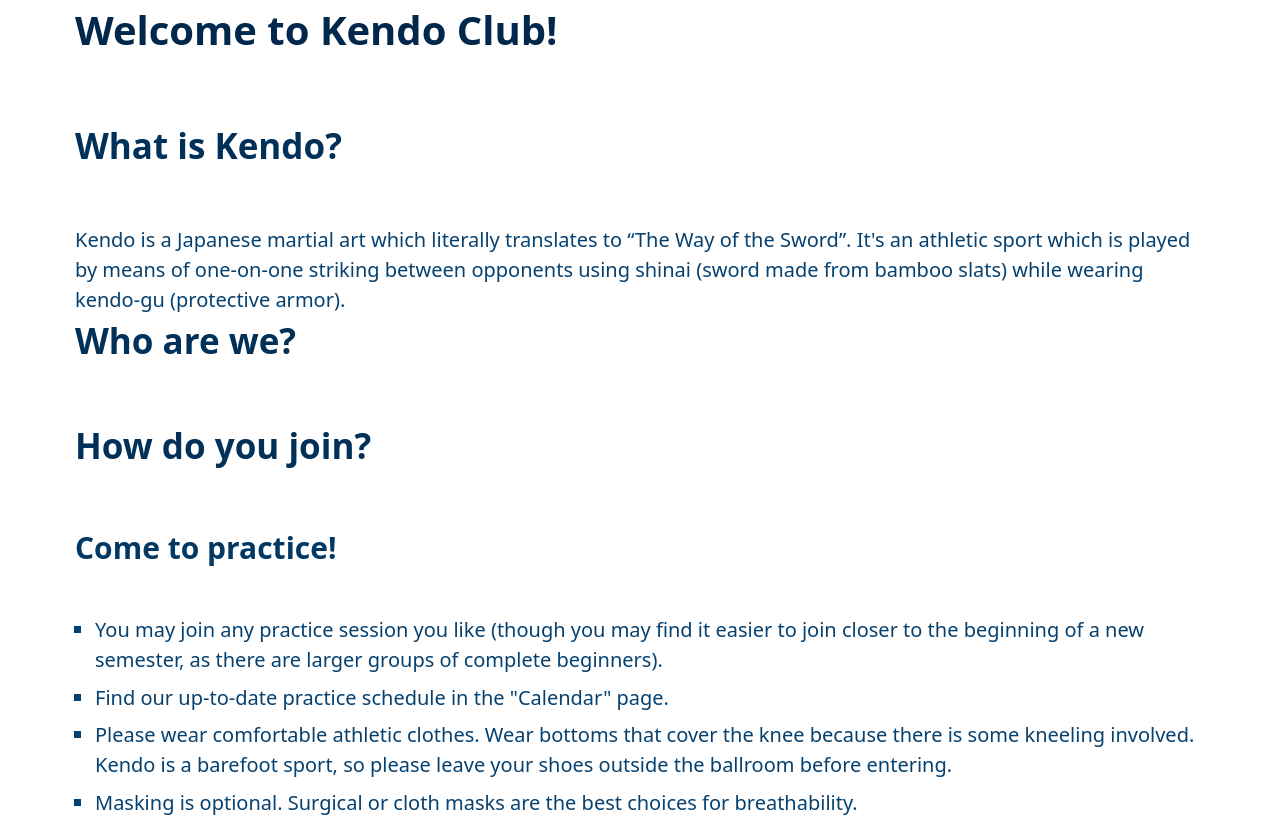
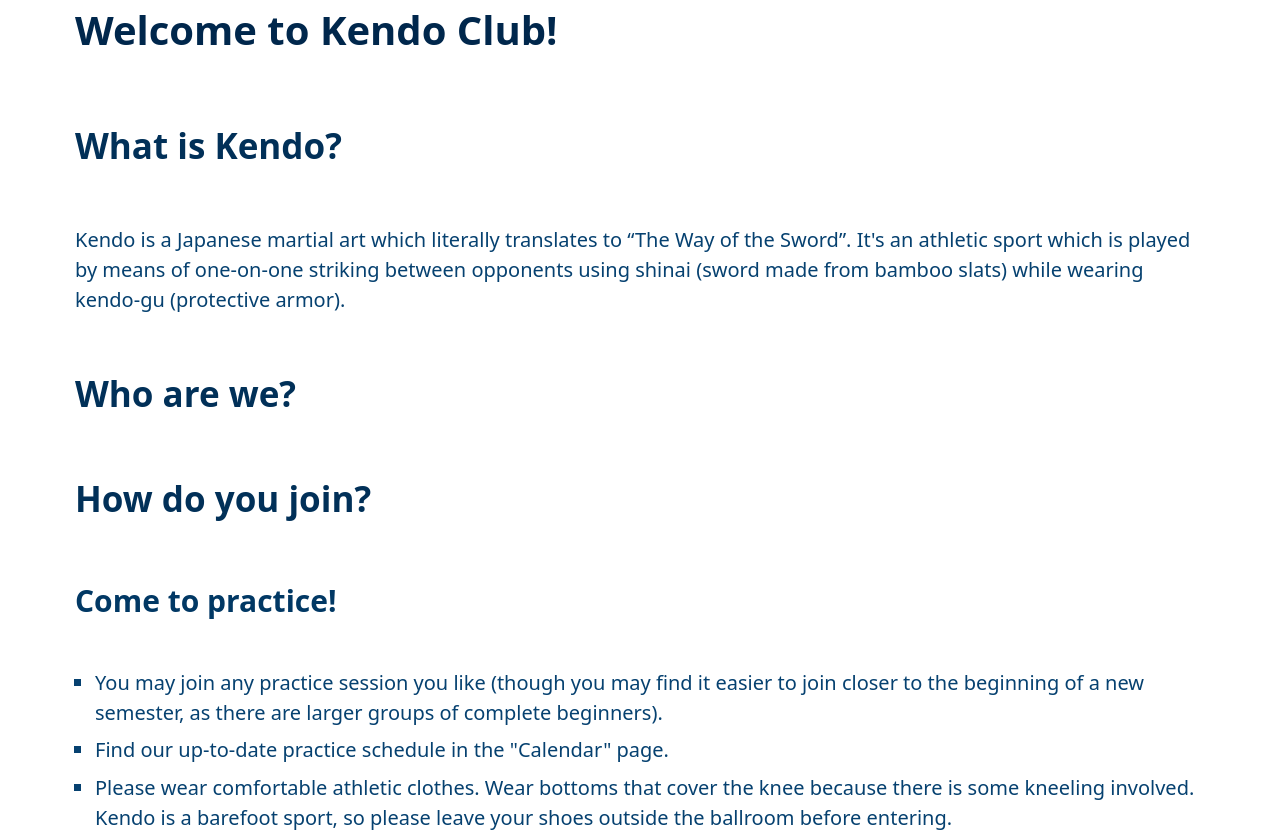
Before and after one commit to kendoclub-at-umich/website, a SvelteKit app: page / in a window 1280 px wide. Shown: the top 832 px of the page. Built offline with nearby package versions, Linux system fonts and the light colour scheme.

Commit message:
feat: :art: put text not in an element into p element

```diff
--- a/src/routes/+page.svelte
+++ b/src/routes/+page.svelte
@@ -1,9 +1,11 @@
 <h1>Welcome to Kendo Club!</h1>
 
 <h2>What is Kendo?</h2>
-Kendo is a Japanese martial art which literally translates to “The Way of the Sword”. It's an athletic
-sport which is played by means of one-on-one striking between opponents using shinai (sword made from
-bamboo slats) while wearing kendo-gu (protective armor).
+<p>
+	Kendo is a Japanese martial art which literally translates to “The Way of the Sword”. It's an
+	athletic sport which is played by means of one-on-one striking between opponents using shinai
+	(sword made from bamboo slats) while wearing kendo-gu (protective armor).
+</p>
 
 <h2>Who are we?</h2>
 <!-- TODO: fill -->
```
